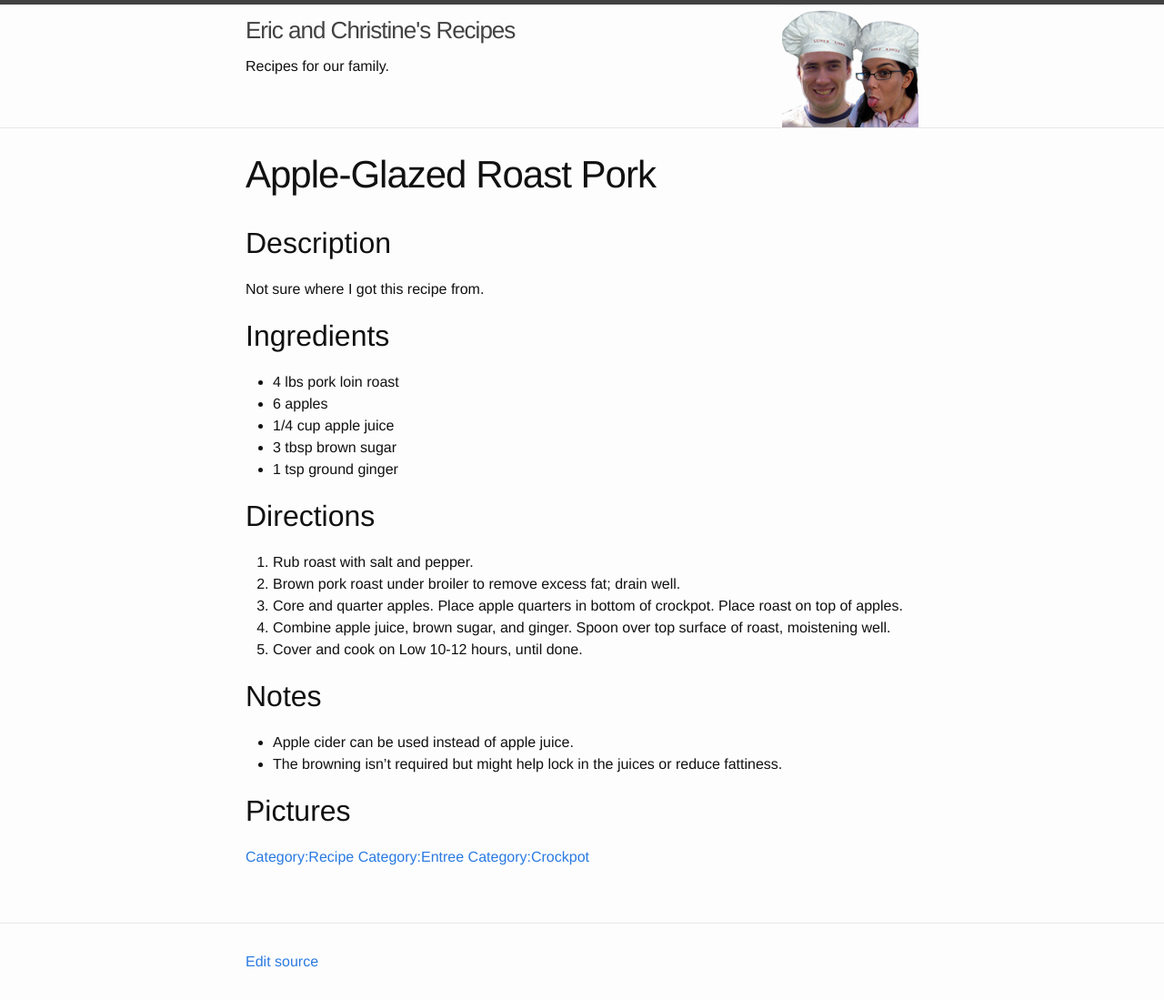
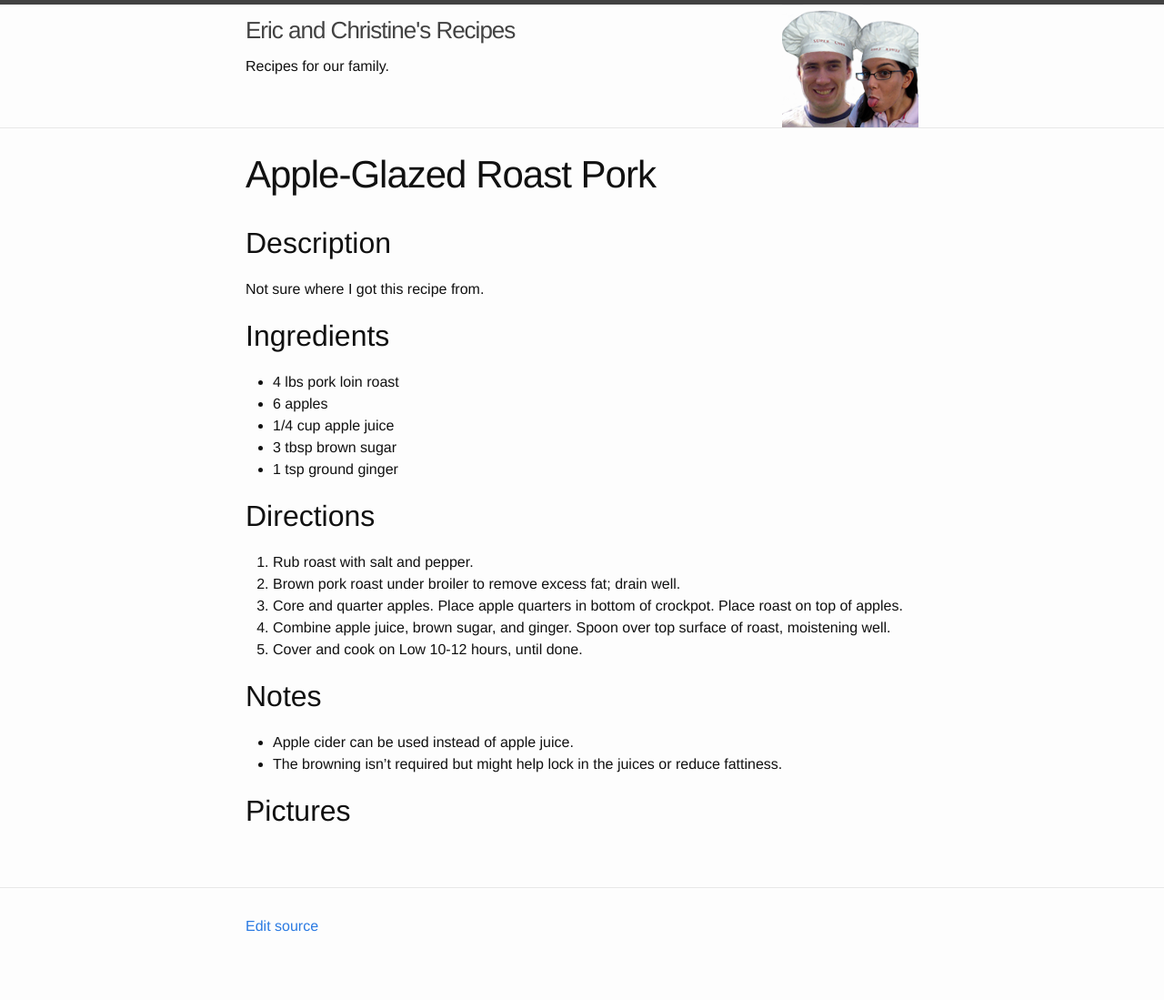
Before and after one commit to ekoleda/recipes, a Jekyll site: the page built from apple_glazed_roast_pork.md, in a window 1280 px wide. Shown: the whole page at 91% size. Built offline with Jekyll 4.4.1, drawn with Linux system fonts in a browser that asks for light colours; after the commit the page ends 1060 px from its top, so only the background shows below that.

```diff
--- a/apple-glazed_roast_pork.md
+++ b/apple_glazed_roast_pork.md
@@ -35,5 +36,3 @@ Notes
 
 Pictures
 --------
-
-[Category:Recipe](/Category:Recipe "wikilink") [Category:Entree](/Category:Entree "wikilink") [Category:Crockpot](/Category:Crockpot "wikilink")
```
Also changed, not shown: other parts of apple_glazed_roast_pork.md (+1 -0 lines), erics_pulled_pork_chili.md (renamed from eric's_pulled_pork_chili.md).
